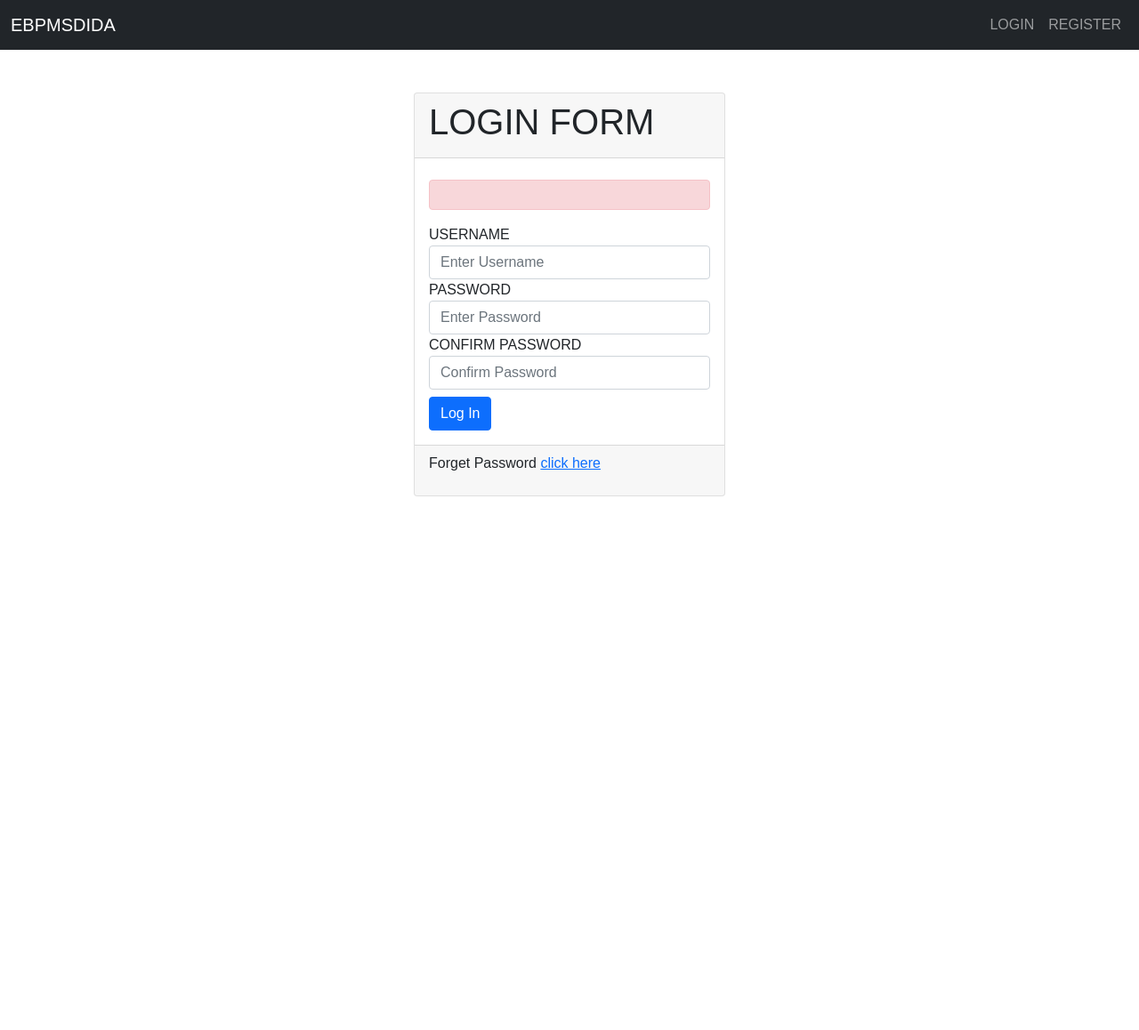
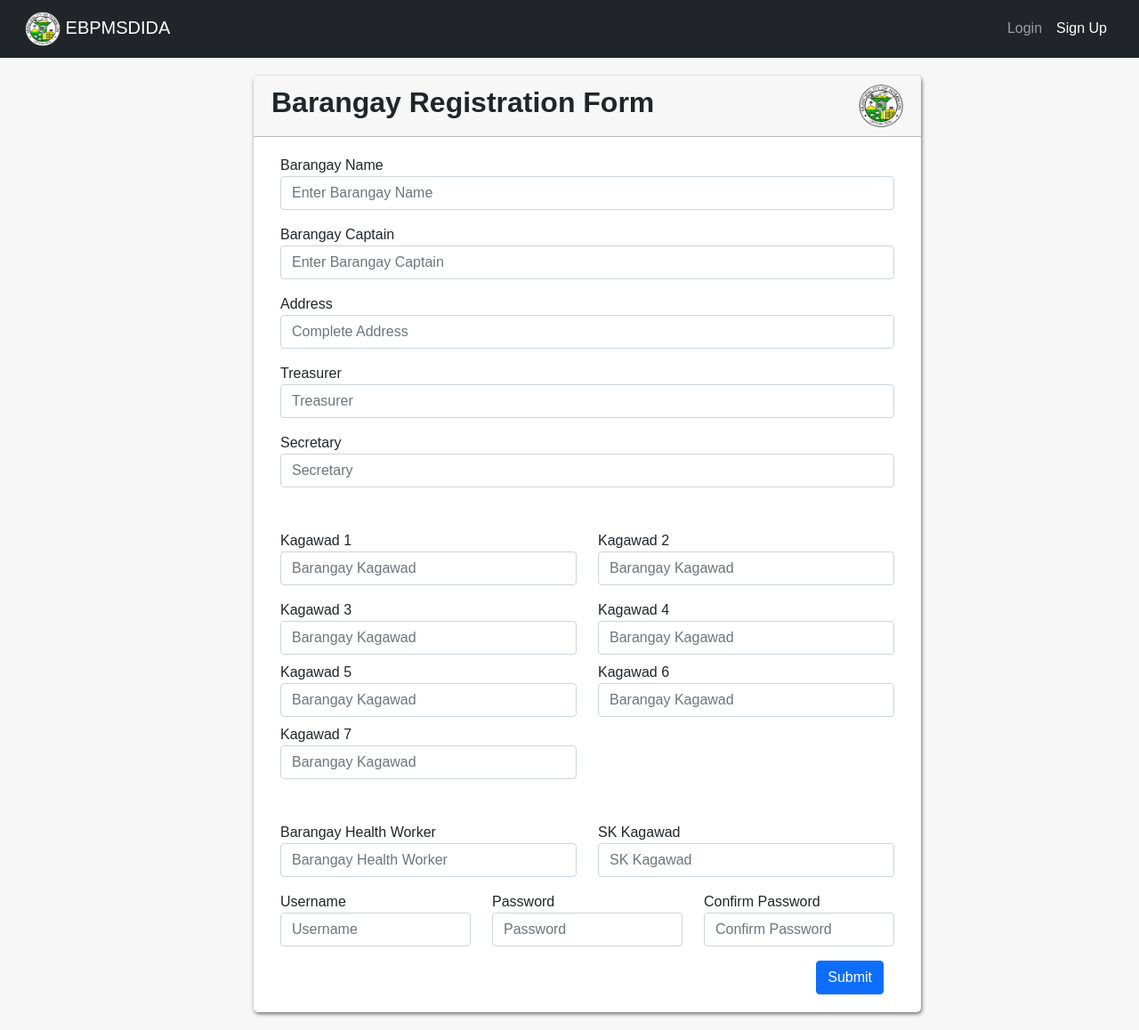
Before and after one commit to psycho2716/ebpms, a PHP site: page /signup.php in a window 1280 px wide. Shown: the whole page at 89% size. Before the commit the page ends 558 px from the top, so only its background shows below. Run offline with PHP 8.4, Linux system fonts and the light colour scheme; some web fonts are replaced.

Commit message:
Signup update

```diff
--- a/signup.php
+++ b/signup.php
@@ -9,14 +9,23 @@ include('includes/user_actions.php');
 
 
 ?>
+
 <!DOCTYPE html>
 <html lang="en">
+
 <head>
     <meta charset="UTF-8">
     <meta http-equiv="X-UA-Compatible" content="IE=edge">
-    <meta name="viewport" content="width=device-width, initial-scale=1.0">
-    <title>Dashboard</title>
+    <!-- Bootstrap Meta tag -->
+    <meta name="viewport" content="width=device-width, initial-scale=1">
+    <title>Test Document</title>
+    <link rel="shortcut icon" href="images/logo.png" type="image/png">
+    <!-- Bootstrap CSS -->
+    <link href="https://cdn.jsdelivr.net/npm/bootstrap@5.1.3/dist/css/bootstrap.min.css" rel="stylesheet" integrity="sha384-1BmE4kWBq78iYhFldvKuhfTAU6auU8tT94WrHftjDbrCEXSU1oBoqyl2QvZ6jIW3" crossorigin="anonymous">
+
+    <!-- External CSS -->
     <link rel="stylesheet" href="css/style.css">
+
     <style>
         <?php
             if ($input_error != "") {
@@ -29,62 +38,147 @@ include('includes/user_actions.php');
         ?>
     </style>
 
-<link href="https://cdn.jsdelivr.net/npm/bootstrap@5.1.3/dist/css/bootstrap.min.css" rel="stylesheet">
-<script src="https://cdn.jsdelivr.net/npm/bootstrap@5.1.3/dist/js/bootstrap.bundle.min.js"></script>
 </head>
+
 <body>
-  <nav class="navbar navbar-expand-sm bg-dark navbar-dark">
+    <nav class="navbar navbar-expand-md navbar-dark bg-dark px-3">
         <div class="container-fluid">
             <a href="#" class="navbar-brand">
-        EBPMSDIDA
+                <img src="images/logo.png"> EBPMSDIDA
             </a>
 
-       <ul class="navbar-nav">
+            <button class="navbar-toggler" type="button" data-bs-toggle="collapse" data-bs-target="#navbarMenu"
+                aria-controls="navbarSupportedContent" aria-expanded="false" aria-label="Toggle navigation">
+                <span class="navbar-toggler-icon"></span>
+            </button>
+
+            <div class="collapse navbar-collapse" id="navbarMenu">
+                <ul class="navbar-nav ms-auto">
                     <li class="nav-item">
-               <a class="nav-link" href="login.html">LOGIN</a>
+                        <a href="#" class="nav-link">Login</a>
                     </li>
                     <li class="nav-item">
-            <a class="nav-link" href="bregistration.html">REGISTER</a>
+                        <a href="#" class="nav-link active">Sign Up</a>
                     </li>
                 </ul>
             </div>
+        </div>
     </nav>
 
-    <div class="card mx-auto mt-5" style="width: 350px;">
-        <div class="card-header">
-            <h1>LOGIN FORM</h1>
+    <div class="container-fluid content">
+        <div class="form-container">
+            <div class="header-text-container">
+                <h2>Barangay Registration Form</h2>
+                <img src="images/logo.png">
             </div>
-        <div class="card-body mt-2">
-            <div class="alert alert-danger empty_input">
-                <?php echo $input_error; ?>
+            <form action="<?php echo htmlspecialchars($_SERVER["PHP_SELF"]);?>" method="post">
+                <div class="row mb-3">
+                    <div class="col">
+                        <label for="">Barangay Name</label>
+                        <input type="text" name="barangay_name" class="form-control" placeholder="Enter Barangay Name" required>
                     </div>
-            <form action="<?php echo htmlspecialchars($_SERVER["PHP_SELF"]);?>" method="POST">
-                <label for="username">USERNAME</label>
-                <input type="text" class="form-control" name="username" placeholder="Enter Username">
+                </div>
+                <div class="row mb-3">
+                    <div class="col">
+                        <label for="">Barangay Captain</label>
+                        <input type="text" name="barangay_captain" class="form-control" placeholder="Enter Barangay Captain" required>
+                    </div>
 
-                <label for="username">PASSWORD</label>
-                <input type="password" class="form-control" name="password" placeholder="Enter Password">
-
-                <label for="password">CONFIRM PASSWORD</label>
-                <input type="password" class="form-control" name="confirm_password" placeholder="Confirm Password">
-                <button type="submit" name="signup" class="btn btn-primary mt-2">Log In</button>
-
+                </div>
+                <div class="row mb-3">
+                    <div class="col">
+                        <label for="">Address</label>
+                        <input type="text" name="address" class="form-control" placeholder="Complete Address" required>
+                    </div>
+                </div>
+                <div class="row mb-3">
+                    <div class="col">
+                        <label for="">Treasurer</label>
+                        <input type="text" name="treasurer" class="form-control" placeholder="Treasurer" required>
+                    </div>
+                </div>
+                <div class="row mb-3">
+                    <div class="col">
+                        <label for="">Secretary</label>
+                        <input type="text" name="secretary" class="form-control" placeholder="Secretary" required>
+                    </div>
+                </div>
+                <div class="row mb-3 mt-5">
+                    <div class="col">
+                        <label for="">Kagawad 1</label>
+                        <input type="text" name="kagawad_1" class="form-control" placeholder="Barangay Kagawad" required>
+                    </div>
+                    <div class="col">
+                        <label for="">Kagawad 2</label>
+                        <input type="text" name="kagawad_2" class="form-control" placeholder="Barangay Kagawad" required>
+                    </div>
+                </div>
+                <div class="row mb-2">
+                    <div class="col">
+                        <label for="">Kagawad 3</label>
+                        <input type="text" name="kagawad_3" class="form-control" placeholder="Barangay Kagawad" required>
+                    </div>
+                    <div class="col">
+                        <label for="">Kagawad 4</label>
+                        <input type="text" name="kagawad_4" class="form-control" placeholder="Barangay Kagawad" required>
+                    </div>
+                </div>
+                <div class="row mb-2">
+                    <div class="col">
+                        <label for="">Kagawad 5</label>
+                        <input type="text" name="kagawad_5" class="form-control" placeholder="Barangay Kagawad" required>
+                    </div>
+                    <div class="col">
+                        <label for="">Kagawad 6</label>
+                        <input type="text" name="kagawad_6" class="form-control" placeholder="Barangay Kagawad" required>
+                    </div>
+                </div>
+                <div class="row mb-5">
+                    <div class="col-md-6">
+                        <label for="">Kagawad 7</label>
+                        <input type="text" name="kagawad_7" class="form-control" placeholder="Barangay Kagawad" required>
+                    </div>
+                </div>
+                <div class="row mb-3">
+                    <div class="col">
+                        <label for="">Barangay Health Worker</label>
+                        <input type="text" name="bhw" class="form-control" placeholder="Barangay Health Worker" required>
+                    </div>
+                    <div class="col">
+                        <label for="">SK Kagawad</label>
+                        <input type="text" name="sk_kagawad" class="form-control" placeholder="SK Kagawad" required>
+                    </div>
+                </div>
+                <div class="row mb-3">
+                    <div class="col">
+                        <label for="">Username</label>
+                        <input type="text" name="username" class="form-control" placeholder="Username" required>
+                    </div>
+                    <div class="col">
+                        <label for="">Password</label>
+                        <input type="text" name="password" class="form-control" placeholder="Password" required>
+                    </div>
+                    <div class="col">
+                        <label for="">Confirm Password</label>
+                        <input type="text" name="confirm_password" class="form-control" placeholder="Confirm Password" required>
+                    </div>
+                </div>
+                <div class="container d-flex justify-content-end gap-2">
+                    <button type="submit" name="signup" class="btn btn-primary">Submit</button>
+                </div>
             </form>
         </div>
-        <div class="card-footer">
-            <p>Forget Password <a href="#">click here</a></p>
     </div>
 
 
-</div>
+    <!-- Bootstrap JS -->
+    <script src="https://cdn.jsdelivr.net/npm/bootstrap@5.1.3/dist/js/bootstrap.bundle.min.js"
+        integrity="sha384-ka7Sk0Gln4gmtz2MlQnikT1wXgYsOg+OMhuP+IlRH9sENBO0LRn5q+8nbTov4+1p"
+        crossorigin="anonymous"></script>
 
-
-
-
-
-    <script src="https://code.jquery.com/jquery-3.3.1.slim.min.js" integrity="sha384-q8i/X+965DzO0rT7abK41JStQIAqVgRVzpbzo5smXKp4YfRvH+8abtTE1Pi6jizo" crossorigin="anonymous"></script>
-<script src="https://cdnjs.cloudflare.com/ajax/libs/popper.js/1.14.7/umd/popper.min.js" integrity="sha384-UO2eT0CpHqdSJQ6hJty5KVphtPhzWj9WO1clHTMGa3JDZwrnQq4sF86dIHNDz0W1" crossorigin="anonymous"></script>
-<script src="https://stackpath.bootstrapcdn.com/bootstrap/4.3.1/js/bootstrap.min.js" integrity="sha384-JjSmVgyd0p3pXB1rRibZUAYoIIy6OrQ6VrjIEaFf/nJGzIxFDsf4x0xIM+B07jRM" crossorigin="anonymous"></script>
+    <!-- External JS -->
+    <script type="module" src="js/app.js"></script>
 
 </body>
+
 </html>
```
Lines whose indentation alone changed are shown as unchanged.
